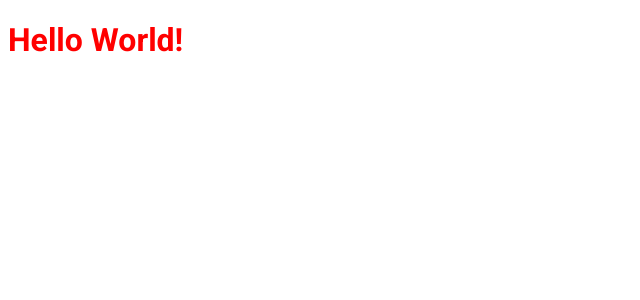
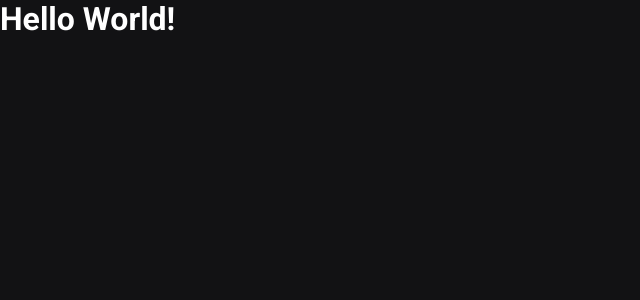
Before and after one commit to gabriellennon/ignews-ignite, a Next.js app: page / in a window 1280 px wide. Shown: the top 300 px of the page, without its empty margins (0-640 px from the left). Built offline with nearby package versions, Linux system fonts and the light colour scheme.

Commit message:
configuration global style

```diff
--- a/src/pages/_app.tsx
+++ b/src/pages/_app.tsx
@@ -1,4 +1,5 @@
 import { AppProps } from 'next/app';
+import '../styles/global.scss';
 
 function MyApp({ Component, pageProps }: AppProps) {
   return <Component {...pageProps} />
--- a/src/pages/index.tsx
+++ b/src/pages/index.tsx
@@ -8,7 +8,7 @@
       <Head>
         <title>Início | ig.news</title>
       </Head>
-      <h1 className={styles.title}>Hello World!</h1>
+      <h1>Hello World!</h1>
     </>
   )
 }
--- /dev/null
+++ b/src/styles/global.scss
@@ -0,0 +1,49 @@
+* {
+    margin: 0;
+    padding: 0;
+    box-sizing: border-box;
+}
+
+:root {
+    --white: #FFF;
+
+    --gray-100: #e1e1e6;
+    --gray-300: #a8a8b3;
+    --gray-900: #121214;
+
+    --cyan-500: #61dafb;
+    --yellow-500: #eba417;
+}
+
+//Tablet
+@media (max-width: 1080px) {
+    html{
+        font-size: 93.75%;
+    }
+}
+
+//Mobile
+@media (max-width: 720px) {
+    html{
+        font-size: 87.5%;
+    }
+}
+
+body {
+    background: var(--gray-900);
+    color: var(--white);
+}
+
+body, input, textarea, select, button {
+    font: 400 1rem "Roboto", sans-serif;
+}
+
+button {
+    cursor: pointer;
+}
+
+a {
+    //vai assumir a cor do texto do elemento pai
+    color: inherit;
+    text-decoration: none;
+}
--- a/src/styles/home.module.scss
+++ /dev/null
@@ -1,4 +0,0 @@
-.title{
-    font-family: 'Roboto';
-    color: red;
-}
```
